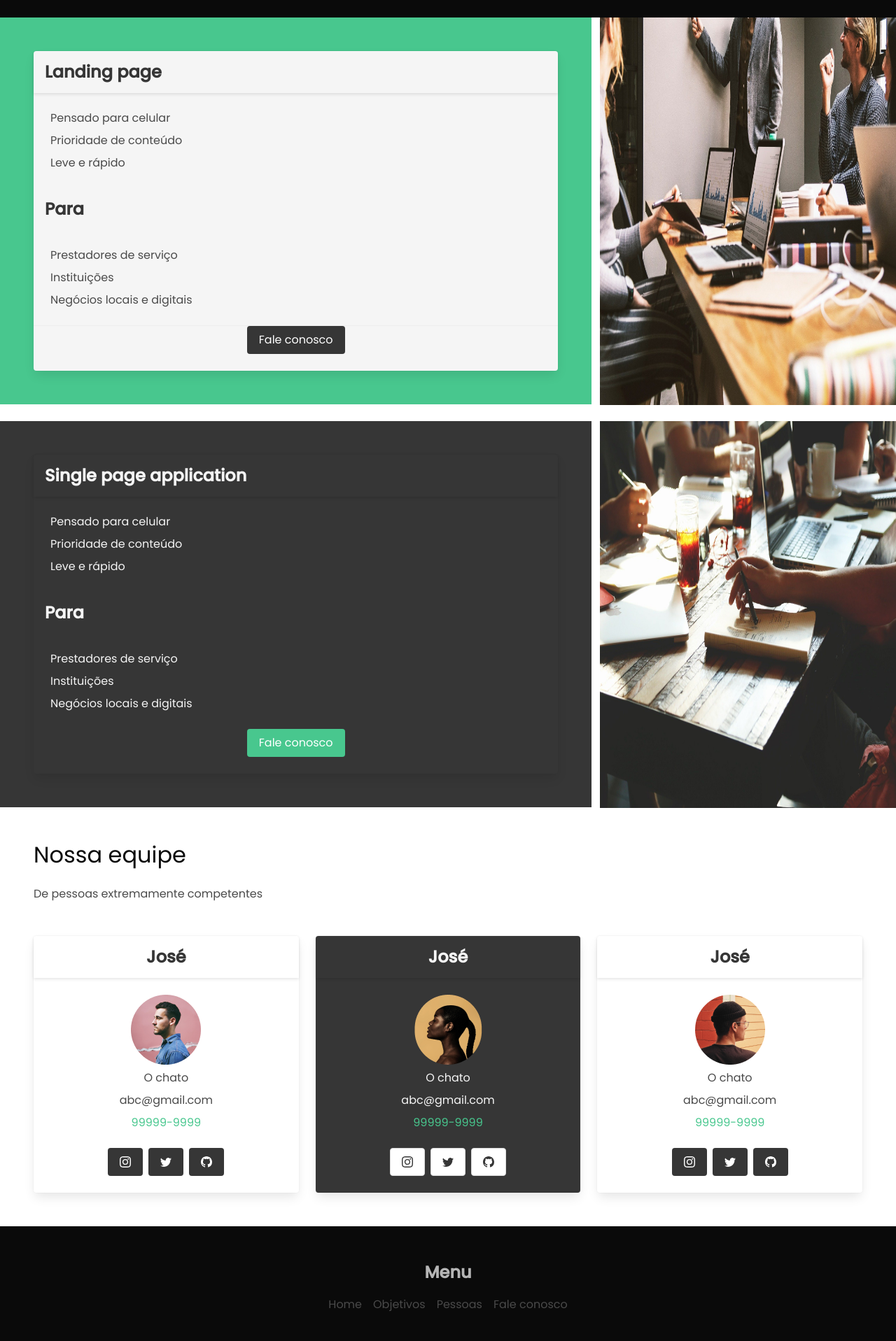
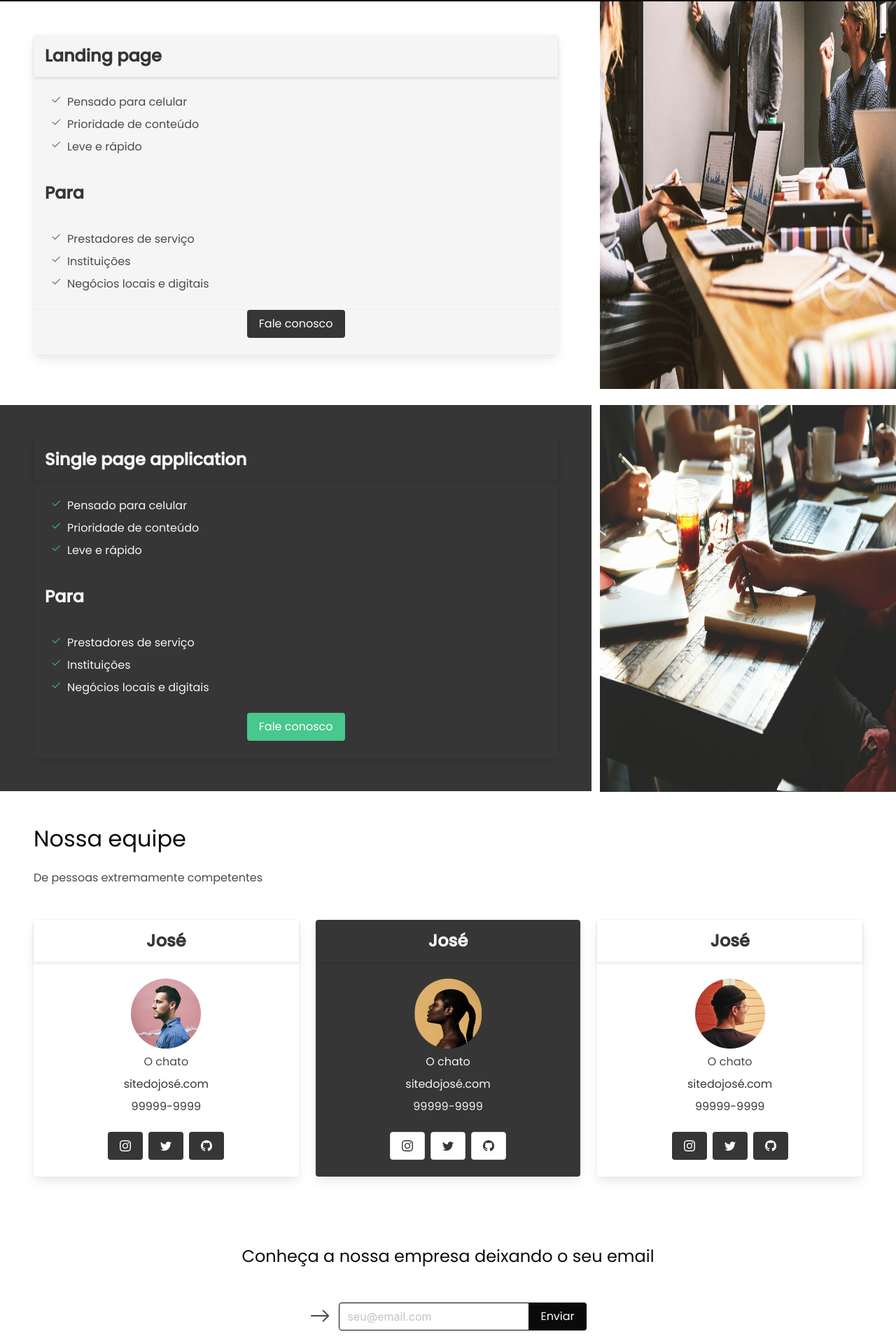
Before and after one commit to JoaoMaiaa/person-api, a React (Vite) app: page / in a window 1280 px wide. Shown: the part 880-2797 px from the top of the page at 70% size. Built offline with nearby package versions, Linux system fonts and the light colour scheme; no server answers.

Commit message:
pagina acabada. falta apenas relacionar os dados da api

```diff
--- a/src/App.jsx
+++ b/src/App.jsx
@@ -2,9 +2,7 @@ import { useState, useEffect, Fragment } from 'react'
 import api from './services/api'
 import Navbar from './components/navbar'
 import job from '../assets/images/job.jpg'
-import { Twitter } from 'react-bootstrap-icons'
-import { Instagram } from 'react-bootstrap-icons'
-import { Github } from 'react-bootstrap-icons'
+import { Twitter, Github, Instagram, ArrowRight, ArrowDown, Check2 } from 'react-bootstrap-icons'
 import startup from '../assets/images/startup.jpg'
 import person1 from '../assets/images/artista-1.png'
 import person2 from '../assets/images/artista-2.png'
@@ -26,7 +24,7 @@ function App() {
   return (
 
     <Fragment>
-    {console.log(film)}
+      {console.log(film)}
 
       <div>
         <Navbar />
@@ -55,7 +53,9 @@ function App() {
                 <h2 className="h2 is-size-3 has-text-center has-text-black">Favorecemos sua empresa</h2>
                 <p className="mt-5">Aqui sua empresa é prioridade na exposição e credibilidade da sua empresa</p>
               </section>
-              <section className="section mt-5 pt-5"></section>
+              <section className="section pb-0 is-flex is-justify-content-center">
+                <ArrowDown className="" size={25} />
+              </section>
             </div>
           </div>
         </div>
@@ -75,7 +75,7 @@ function App() {
             <div className="columns">
               <div className="column is-12">
                 <div className="container">
-                  <section className="section hero has-background-success">
+                  <section className="section hero">
                     <div className="card has-background-light">
                       <div className="card-header">
                         <div className="card-header-title">
@@ -84,9 +84,9 @@ function App() {
                       </div>
                       <div className="card-content">
                         <ul>
-                          <li>Pensado para celular</li>
-                          <li className="my-2">Prioridade de conteúdo</li>
-                          <li>Leve e rápido</li>
+                          <li><Check2 className="mr-2" />Pensado para celular</li>
+                          <li className="my-2"><Check2 className="mr-2" />Prioridade de conteúdo</li>
+                          <li><Check2 className="mr-2" />Leve e rápido</li>
                         </ul>
                       </div>
                       <div className="card-header-title">
@@ -94,9 +94,9 @@ function App() {
                       </div>
                       <div className="card-content">
                         <ul>
-                          <li>Prestadores de serviço</li>
-                          <li className="my-2">Instituições</li>
-                          <li>Negócios locais e digitais</li>
+                          <li><Check2 className="mr-2" />Prestadores de serviço</li>
+                          <li className="my-2"><Check2 className="mr-2" />Instituições</li>
+                          <li><Check2 className="mr-2" />Negócios locais e digitais</li>
                         </ul>
                       </div>
                       <div className="card-footer">
@@ -121,9 +121,9 @@ function App() {
                       </div>
                       <div className="card-content">
                         <ul class="has-text-light">
-                          <li>Pensado para celular</li>
-                          <li className="my-2">Prioridade de conteúdo</li>
-                          <li>Leve e rápido</li>
+                          <li><Check2 className="has-text-success mr-2" />Pensado para celular</li>
+                          <li className="my-2"><Check2 className="has-text-success mr-2" />Prioridade de conteúdo</li>
+                          <li><Check2 className="has-text-success mr-2" />Leve e rápido</li>
                         </ul>
                       </div>
                       <div className="card-header-title">
@@ -131,9 +131,9 @@ function App() {
                       </div>
                       <div className="card-content">
                         <ul className="has-text-light">
-                          <li>Prestadores de serviço</li>
-                          <li className="my-2">Instituições</li>
-                          <li>Negócios locais e digitais</li>
+                          <li><Check2 className="has-text-success mr-2" />Prestadores de serviço</li>
+                          <li className="my-2" ><Check2 className="has-text-success mr-2" />Instituições</li>
+                          <li><Check2 className="has-text-success mr-2" />Negócios locais e digitais</li>
                         </ul>
                       </div>
                       <div className="card-footer" style={{ border: 0 }}>
@@ -171,13 +171,13 @@ function App() {
                   <img src={person1} alt="" className="img-fluid" />
                 </div>
                 <p>O chato</p>
-                <p className="my-2">abc@gmail.com</p>
-                <a href="#" class="has-text-success">99999-9999</a>
+                <a href="#" className="my-2 is-block has-text-dark">sitedojosé.com</a>
+                <a href="#" className="has-text-dark">99999-9999</a>
               </div>
               <div className="pb-5">
-                <a href="#" className="button is-dark"><Instagram/></a>
-                <a href="#" className="button is-dark mx-2"><Twitter/></a>
-                <a href="#" className="button is-dark"><Github/></a>
+                <a href="#" className="button is-dark"><Instagram /></a>
+                <a href="#" className="button is-dark mx-2"><Twitter /></a>
+                <a href="#" className="button is-dark"><Github /></a>
               </div>
             </div>
           </div>
@@ -193,13 +193,13 @@ function App() {
                   <img src={person2} alt="" className="img-fluid" />
                 </div>
                 <p>O chato</p>
-                <p className="my-2">abc@gmail.com</p>
-                <a href="#" class="has-text-success">99999-9999</a>
+                <a href="#" className="my-2 has-text-light is-block">sitedojosé.com</a>
+                <a href="#" className="has-text-light">99999-9999</a>
               </div>
               <div className="pb-5">
-                <a href="#" className="button"><Instagram/></a>
-                <a href="#" className="button mx-2"><Twitter/></a>
-                <a href="#" className="button"><Github/></a>
+                <a href="#" className="button"><Instagram /></a>
+                <a href="#" className="button mx-2"><Twitter /></a>
+                <a href="#" className="button"><Github /></a>
               </div>
             </div>
           </div>
@@ -215,31 +215,53 @@ function App() {
                   <img src={person3} alt="" className="img-fluid" />
                 </div>
                 <p>O chato</p>
-                <p className="my-2">abc@gmail.com</p>
-                <a href="#" class="has-text-success">99999-9999</a>
+                <a href="#" className="my-2 has-text-dark is-block">sitedojosé.com</a>
+                <a href="#" className="has-text-dark">99999-9999</a>
               </div>
               <div className="pb-5">
-                <a href="#" className="button is-dark"><Instagram/></a>
-                <a href="#" className="button is-dark mx-2"><Twitter/></a>
-                <a href="#" className="button is-dark"><Github/></a>
+                <a href="#" className="button is-dark"><Instagram /></a>
+                <a href="#" className="button is-dark mx-2"><Twitter /></a>
+                <a href="#" className="button is-dark"><Github /></a>
               </div>
             </div>
           </div>
         </div>
       </section>
+      <section className="section">
+        <div className="container">
+          <h2 className="h2 is-size-4 has-text-centered has-text-black mb-5">Conheça a nossa empresa deixando o seu email</h2>
+          <form class="is-flex is-justify-content-center pt-5">
+            <ArrowRight size={30} className="mt-1 mr-3" />
+            <div className="field has-addons">
+              <div className="control">
+                <input type="text" className="input is-black" placeholder="seu@email.com" />
+              </div>
+              <div className="control">
+                <a href="#" className="button is-black">Enviar</a>
+              </div>
+            </div>
+          </form>
+        </div>
+      </section>
+      <section className="section"></section>
       <section className="section has-background-black">
         <div className="container">
           <h3 className="mx-2 is-flex-tablet is-justify-content-center is-size-4 has-text-grey-light h3 mb-4 has-text-weight-semibold">Menu</h3>
           <ul className="is-flex-tablet is-justify-content-center">
-            <li><a className="has-text-grey-dark mx-2" href="#">Home</a></li>
-            <li><a className="has-text-grey-dark mx-2" href="#">Objetivos</a></li>
-            <li><a className="has-text-grey-dark mx-2" href="#">Pessoas</a></li>
-            <li><a className="has-text-grey-dark mx-2" href="#">Fale conosco</a></li>
+            <li className="mt-2"><a className="has-text-grey-dark mx-2" href="#">Home</a></li>
+            <li className="mt-2"><a className="has-text-grey-dark mx-2" href="#">Objetivos</a></li>
+            <li className="mt-2"><a className="has-text-grey-dark mx-2" href="#">Pessoas</a></li>
+            <li className="mt-2"><a className="has-text-grey-dark mx-2" href="#">Fale conosco</a></li>
           </ul>
         </div>
       </section>
       <footer className="footer has-background-black has-text-centered">
-         Site feito por <a href="#" className="has-text-center has-text-grey-light">João Maia</a>
+        <ul>
+          <li><a href="#"></a></li>
+          <li><a href="#"></a></li>
+          <li><a href="#"></a></li>
+        </ul>
+        Site feito por <a href="#" className="has-text-center has-text-grey-light">João Maia</a>
       </footer>
     </Fragment>
   )
--- a/src/components/navbar.jsx
+++ b/src/components/navbar.jsx
@@ -1,6 +1,6 @@
 import React from 'react'
 
-const clickMenu = (e) =>{
+const clickMenu = (e) => {
   e.target.classList.toggle('is-active')
   activeMenu()
 }
@@ -17,7 +17,7 @@ const Navbar = () => (
         <img src="https://bulma.io/images/bulma-logo.png" width="112" height="28" />
       </a>
 
-      <a role="button" onClick={(e)=>clickMenu(e)} className="navbar-burger" aria-label="menu" aria-expanded="false" data-target="navbarBasicExample">
+      <a role="button" onClick={(e) => clickMenu(e)} className="navbar-burger" aria-label="menu" aria-expanded="false" data-target="navbarBasicExample">
         <span aria-hidden="true"></span>
         <span aria-hidden="true"></span>
         <span aria-hidden="true"></span>
@@ -29,17 +29,14 @@ const Navbar = () => (
         <a className="navbar-item has-text-dark">
           Home
         </a>
-
         <a className="navbar-item has-text-dark">
-          Company
+          Objetivos
         </a>
-
         <a className="navbar-item has-text-dark">
-          Person
+          Pessoas
         </a>
-
         <a className="navbar-item has-text-dark">
-          Functional
+          Fale conosco
         </a>
       </div>
     </div>
```
